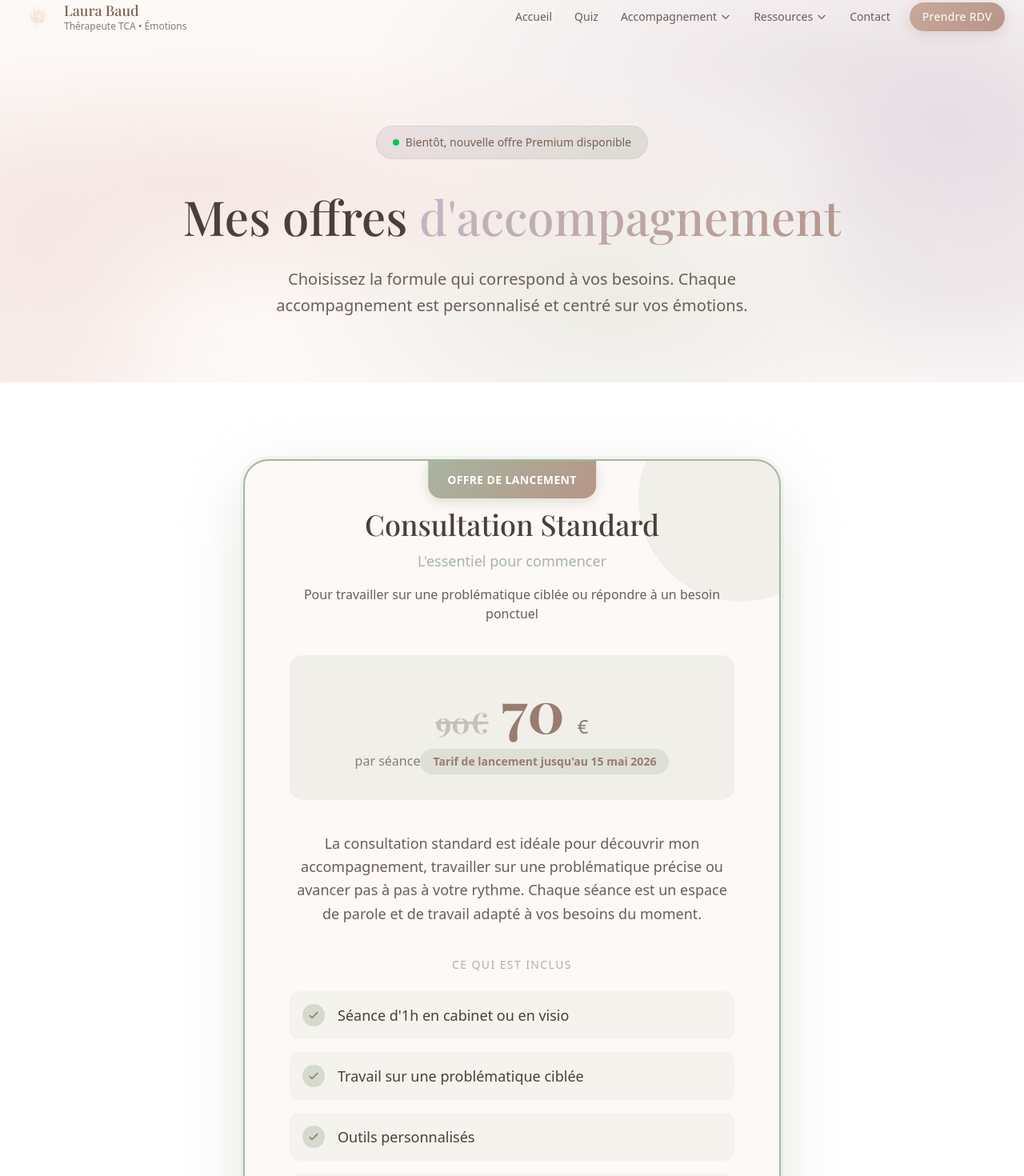
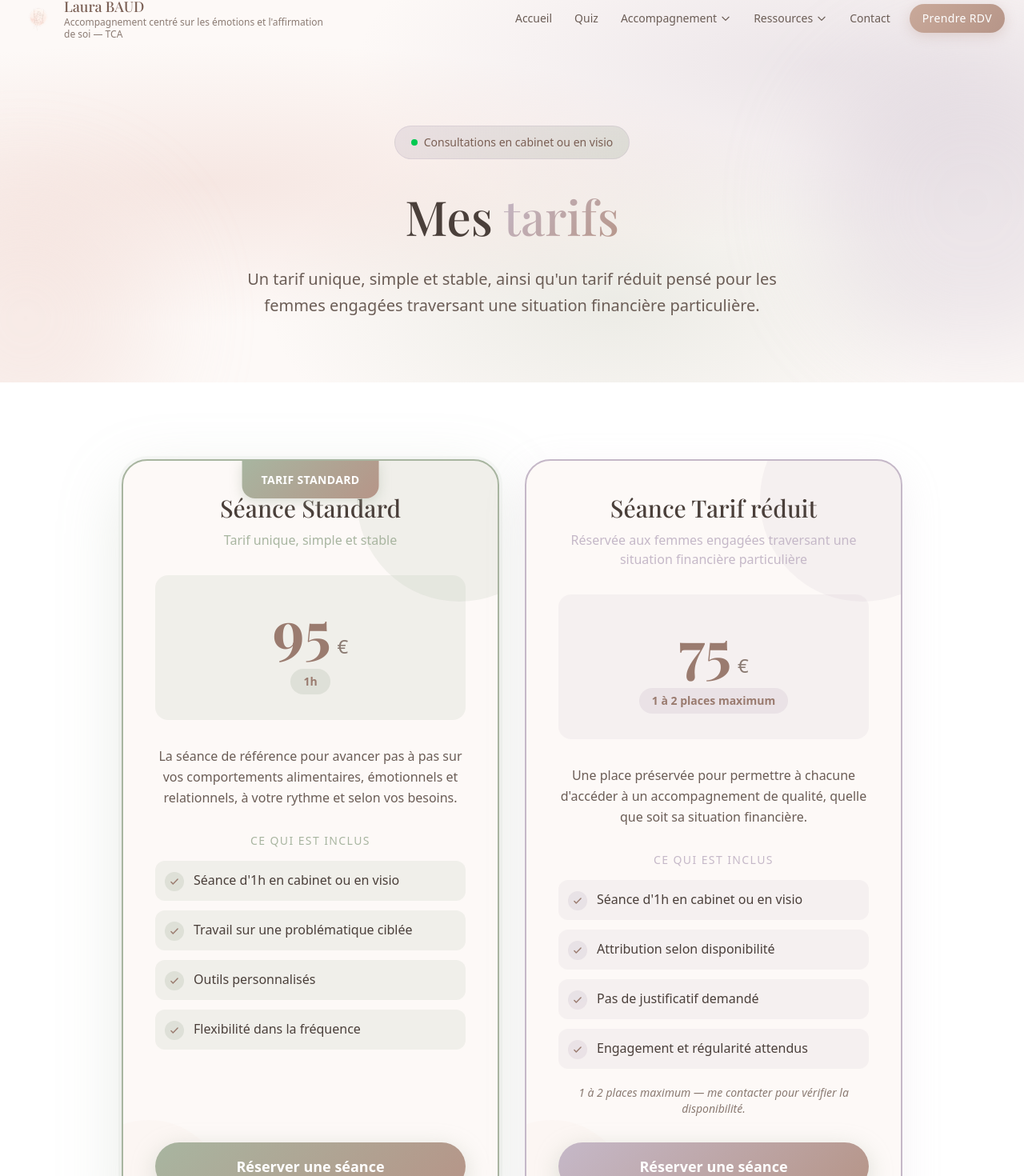
Before and after one commit to flowxt/tca74, a Next.js app: page /offres in a window 1280 px wide. Shown: the part 19-1489 px from the top of the page at 80% size. Built offline with nearby package versions, Linux system fonts and the light colour scheme.

Commit message:
changement

```diff
--- a/app/actualites/page.tsx
+++ b/app/actualites/page.tsx
@@ -17,20 +17,12 @@ export const metadata: Metadata = {
 
 const actualites = [
   {
-    date: "Mars 2026",
+    date: "Mai 2026",
     type: "Nouveau",
-    title: "Offre de lancement — Consultation à 70€",
-    description: "Profitez d'un tarif de lancement exceptionnel : la consultation standard est proposée à 70€ au lieu de 90€ jusqu'au 15 mai 2026. Le même accompagnement, la même qualité, à un tarif réduit pour bien démarrer ensemble.",
+    title: "Nouveaux tarifs — Séance Standard 95€ & Tarif réduit 75€",
+    description: "La séance standard passe à 95€ (1h), un tarif unique, simple et stable. Un tarif réduit à 75€ est également proposé (1 à 2 places maximum), réservé aux femmes engagées traversant une situation financière particulière — attribution selon disponibilité, sans justificatif demandé.",
     link: "/offres",
-    linkText: "Découvrir l'offre",
-  },
-  {
-    date: "Décembre 2025",
-    type: "Nouveau",
-    title: "Lancement de l'offre Premium",
-    description: "Une nouvelle formule d'accompagnement avec suivi personnalisé entre les séances. Idéale pour celles qui souhaitent un soutien continu.",
-    link: "/offres",
-    linkText: "Découvrir l'offre",
+    linkText: "Voir les tarifs",
   },
   {
     date: "Décembre 2025",
--- a/app/contact/page.tsx
+++ b/app/contact/page.tsx
@@ -49,10 +49,16 @@ const contactInfo = [
 
 const services = [
   {
-    title: "Consultation Standard",
-    price: "70€",
+    title: "Séance Standard",
+    price: "95€",
     duration: "1h",
-    desc: "Offre de lancement (au lieu de 90€) — jusqu'au 15 mai",
+    desc: "Tarif unique, simple et stable.",
+  },
+  {
+    title: "Séance Tarif réduit",
+    price: "75€",
+    duration: "1 à 2 places maximum",
+    desc: "Réservée aux femmes engagées traversant une situation financière particulière. Attribution selon disponibilité, pas de justificatif demandé.",
   },
   {
     title: "Groupe de paroles TCA",
--- a/app/faq/page.tsx
+++ b/app/faq/page.tsx
@@ -168,7 +168,7 @@ Si nécessaire, je peux vous orienter vers un professionnel adapté (psychologue
       },
       {
         question: "Quelles sont les conditions d'annulation ou de report ?",
-        answer: `• Toute séance annulée ou décalée **moins de 24h à l'avance** entraîne une indemnité de **40€**, quelle que soit la formule choisie (standard ou premium)
+        answer: `• Toute séance annulée ou décalée **moins de 24h à l'avance** entraîne une indemnité de **40€**, quelle que soit la formule choisie
 • Cette règle **ne s'applique pas à la première séance**
 • En cas de problème personnel ou de santé important, la règle reste en vigueur, mais je me réserve le droit d'appliquer ou non l'indemnité selon la situation`,
       },
--- a/app/haute-sensibilite/page.tsx
+++ b/app/haute-sensibilite/page.tsx
@@ -312,7 +312,7 @@ export default function HauteSensibilitePage() {
                       <div className="text-xs" style={{ color: "var(--text-light)" }}>Durée</div>
                     </div>
                     <div>
-                      <div className="text-2xl font-semibold" style={{ color: "var(--brun-doux)" }}>90€</div>
+                      <div className="text-2xl font-semibold" style={{ color: "var(--brun-doux)" }}>95€</div>
                       <div className="text-xs" style={{ color: "var(--text-light)" }}>Tarif</div>
                     </div>
                     <div>
--- a/app/offres/OfferCards.tsx
+++ b/app/offres/OfferCards.tsx
@@ -1,140 +1,138 @@
 "use client";
 
-import Link from "next/link";
+type Offer = {
+  id: string;
+  name: string;
+  tagline: string;
+  price: number;
+  duration: string;
+  description: string;
+  features: string[];
+  note?: string;
+  highlight: boolean;
+  gradient: string;
+  accentColor: string;
+  badgeBg: string;
+  pillBg: string;
+};
 
-/*
- * ============================================================
- * OFFRE PREMIUM — À RÉACTIVER APRÈS LE 15 MAI 2026
- * ============================================================
- * Pour remettre la page initiale avec Standard (90€) + Premium (130€) :
- * 1. Décommenter le bloc PREMIUM_OFFER ci-dessous
- * 2. Remplacer le composant OfferCards par la version multi-onglets
- *    (voir le fichier OfferCards.backup.tsx ou l'historique git)
- * 3. Retirer le prix barré et la mention "offre de lancement"
- *
- * PREMIUM_OFFER:
- * {
- *   id: "premium",
- *   tabLabel: "Premium",
- *   name: "Accompagnement Premium",
- *   price: 130,
- *   tagline: "L'expérience complète",
- *   description: "Un suivi renforcé pour celles et ceux qui souhaitent aller plus loin",
- *   longDescription:
- *     "L'accompagnement premium est conçu pour vous offrir un soutien continu entre les séances. Grâce aux mails de suivi, vous restez connectée à votre travail thérapeutique et pouvez avancer plus efficacement vers vos objectifs.",
- *   features: [
- *     { text: "Séance d'1h en cabinet ou en visio", included: true },
- *     { text: "Travail sur une problématique ciblée", included: true },
- *     { text: "Outils personnalisés", included: true },
- *     { text: "Flexibilité dans la fréquence", included: true },
- *     { text: "2 mails de suivi personnalisés", included: true, highlight: true },
- *     { text: "Accompagnement continu", included: true, highlight: true },
- *   ],
- *   mailRules: [
- *     "2 mails de clarification après la séance",
- *     "À utiliser dans les 15 jours",
- *     "1 question ciblée par mail",
- *     "Réponses personnalisées, apportant un éclairage précis et posé",
- *     "Un cadre clair pour vous offrir une réponse de qualité",
- *     "Les mails non utilisés dans les 15 jours ne sont ni reportables ni déductibles",
- *   ],
- *   cta: "Choisir le Premium",
- *   gradient: "linear-gradient(135deg, var(--accent-lavande) 0%, var(--brun-doux) 100%)",
- *   accentColor: "var(--accent-lavande)",
- *   featureBg: "rgba(197, 184, 200, 0.08)",
- * }
- * ============================================================
- */
-
-const features = [
-  { text: "Séance d'1h en cabinet ou en visio", included: true },
-  { text: "Travail sur une problématique ciblée", included: true },
-  { text: "Outils personnalisés", included: true },
-  { text: "Flexibilité dans la fréquence", included: true },
+const offers: Offer[] = [
+  {
+    id: "standard",
+    name: "Séance Standard",
+    tagline: "Tarif unique, simple et stable",
+    price: 95,
+    duration: "1h",
+    description:
+      "La séance de référence pour avancer pas à pas sur vos comportements alimentaires, émotionnels et relationnels, à votre rythme et selon vos besoins.",
+    features: [
+      "Séance d'1h en cabinet ou en visio",
+      "Travail sur une problématique ciblée",
+      "Outils personnalisés",
+      "Flexibilité dans la fréquence",
+    ],
+    highlight: true,
+    gradient: "linear-gradient(135deg, var(--accent-sage) 0%, var(--brun-doux) 100%)",
+    accentColor: "var(--accent-sage)",
+    badgeBg: "rgba(168, 181, 160, 0.15)",
+    pillBg: "rgba(168, 181, 160, 0.25)",
+  },
+  {
+    id: "reduit",
+    name: "Séance Tarif réduit",
+    tagline: "Réservée aux femmes engagées traversant une situation financière particulière",
+    price: 75,
+    duration: "1 à 2 places maximum",
+    description:
+      "Une place préservée pour permettre à chacune d'accéder à un accompagnement de qualité, quelle que soit sa situation financière.",
+    features: [
+      "Séance d'1h en cabinet ou en visio",
+      "Attribution selon disponibilité",
+      "Pas de justificatif demandé",
+      "Engagement et régularité attendus",
+    ],
+    note: "1 à 2 places maximum — me contacter pour vérifier la disponibilité.",
+    highlight: false,
+    gradient: "linear-gradient(135deg, var(--accent-lavande) 0%, var(--brun-doux) 100%)",
+    accentColor: "var(--accent-lavande)",
+    badgeBg: "rgba(197, 184, 200, 0.15)",
+    pillBg: "rgba(197, 184, 200, 0.25)",
+  },
 ];
 
 export default function OfferCards() {
   return (
-    <div className="max-w-2xl mx-auto">
-      {/* Carte unique — Offre de lancement */}
+    <div className="grid md:grid-cols-2 gap-8 max-w-5xl mx-auto">
+      {offers.map((offer) => (
         <div
-        className="relative rounded-[2rem] overflow-hidden"
+          key={offer.id}
+          className="relative rounded-[2rem] overflow-hidden flex flex-col"
           style={{
             background: "var(--bg-cream)",
-          border: "2px solid var(--accent-sage)",
-          boxShadow: "0 25px 80px rgba(168, 181, 160, 0.3), 0 0 0 4px rgba(168, 181, 160, 0.1)",
+            border: `2px solid ${offer.accentColor}`,
+            boxShadow: offer.highlight
+              ? "0 25px 80px rgba(168, 181, 160, 0.25), 0 0 0 4px rgba(168, 181, 160, 0.08)"
+              : "0 15px 50px rgba(197, 184, 200, 0.18)",
           }}
         >
-        {/* Badge offre de lancement */}
           <div className="absolute inset-0 overflow-hidden pointer-events-none">
             <div
               className="absolute -top-20 -right-20 w-64 h-64 rounded-full opacity-15"
-            style={{ background: "var(--accent-sage)" }}
+              style={{ background: offer.accentColor }}
             />
             <div
               className="absolute -bottom-16 -left-16 w-48 h-48 rounded-full opacity-10"
               style={{ background: "var(--peche)" }}
             />
           </div>
+
+          {offer.highlight && (
             <div
-          className="absolute top-0 left-1/2 -translate-x-1/2 px-6 py-2.5"
+              className="absolute top-0 left-1/2 -translate-x-1/2 px-6 py-2.5 z-10"
               style={{
-            background: "linear-gradient(135deg, var(--accent-sage) 0%, var(--brun-doux) 100%)",
+                background: offer.gradient,
                 borderRadius: "0 0 16px 16px",
                 boxShadow: "0 4px 15px rgba(168, 181, 160, 0.4)",
               }}
             >
               <span className="text-sm font-bold tracking-wide text-white">
-            OFFRE DE LANCEMENT
+                TARIF STANDARD
               </span>
             </div>
+          )}
 
-        <div className="relative p-6 md:p-10 lg:p-14 pt-16 md:pt-20">
-          {/* Header */}
-          <div className="text-center mb-8 md:mb-10">
+          <div className={`relative p-6 md:p-8 lg:p-10 flex flex-col flex-1 ${offer.highlight ? "pt-16 md:pt-20" : "pt-10 md:pt-12"}`}>
+            <div className="text-center mb-6 md:mb-8">
               <h2
-              className="text-2xl md:text-3xl lg:text-4xl font-bold mb-2"
+                className="text-2xl md:text-3xl font-bold mb-2"
                 style={{
                   fontFamily: "var(--font-playfair)",
                   color: "var(--text-dark)",
                 }}
               >
-              Consultation Standard
+                {offer.name}
               </h2>
               <p
-              className="text-base md:text-lg font-medium mb-3 md:mb-4"
-              style={{ color: "var(--accent-sage)" }}
+                className="text-sm md:text-base font-medium"
+                style={{ color: offer.accentColor }}
               >
-              L'essentiel pour commencer
-            </p>
-            <p className="text-sm md:text-base" style={{ color: "var(--text-medium)" }}>
-              Pour travailler sur une problématique ciblée ou répondre à un besoin ponctuel
+                {offer.tagline}
               </p>
             </div>
 
-          {/* Prix avec ancien prix barré */}
             <div
-            className="text-center py-6 md:py-8 mb-8 md:mb-10 rounded-2xl"
-            style={{ background: "rgba(168, 181, 160, 0.15)" }}
+              className="text-center py-6 md:py-8 mb-6 md:mb-8 rounded-2xl"
+              style={{ background: offer.badgeBg }}
             >
-            <div className="flex items-baseline justify-center gap-3 md:gap-4">
+              <div className="flex items-baseline justify-center gap-2">
                 <span
-                className="text-2xl md:text-4xl font-bold line-through opacity-40"
-                style={{
-                  fontFamily: "var(--font-playfair)",
-                  color: "var(--text-light)",
-                }}
-              >
-                90€
-              </span>
-              <span
-                className="text-5xl md:text-7xl font-bold"
+                  className="text-5xl md:text-6xl lg:text-7xl font-bold"
                   style={{
                     fontFamily: "var(--font-playfair)",
                     color: "var(--brun)",
                   }}
                 >
-                70
+                  {offer.price}
                 </span>
                 <span
                   className="text-xl md:text-2xl"
@@ -143,100 +141,90 @@ export default function OfferCards() {
                   €
                 </span>
               </div>
-            <span className="text-sm md:text-base" style={{ color: "var(--text-light)" }}>
-              par séance
-            </span>
               <div
                 className="mt-3 inline-block px-4 py-1.5 rounded-full text-xs md:text-sm font-semibold"
-              style={{ background: "rgba(168, 181, 160, 0.25)", color: "var(--brun)" }}
+                style={{ background: offer.pillBg, color: "var(--brun)" }}
               >
-              Tarif de lancement jusqu'au 15 mai 2026
+                {offer.duration}
               </div>
             </div>
 
-          {/* Description longue */}
             <p
-            className="mb-8 md:mb-10 text-base md:text-lg leading-relaxed text-center"
+              className="mb-6 md:mb-8 text-sm md:text-base leading-relaxed text-center"
               style={{ color: "var(--text-medium)" }}
             >
-            La consultation standard est idéale pour découvrir mon accompagnement,
-            travailler sur une problématique précise ou avancer pas à pas à votre rythme.
-            Chaque séance est un espace de parole et de travail adapté à vos besoins du moment.
+              {offer.description}
             </p>
 
-          {/* Features */}
-          <div className="mb-8 md:mb-10">
+            <div className="mb-6 md:mb-8 flex-1">
               <h3
-              className="text-xs md:text-sm font-bold tracking-widest uppercase mb-4 md:mb-6 text-center"
-              style={{ color: "var(--accent-sage)" }}
+                className="text-xs md:text-sm font-bold tracking-widest uppercase mb-4 text-center"
+                style={{ color: offer.accentColor }}
               >
                 Ce qui est inclus
               </h3>
-            <div className="space-y-3 md:space-y-4">
-              {features.map((feature, i) => (
+              <div className="space-y-3">
+                {offer.features.map((feature, i) => (
                   <div
                     key={i}
-                  className="flex items-start md:items-center gap-3 md:gap-4 p-3 md:p-4 rounded-xl"
-                  style={{ background: "rgba(168, 181, 160, 0.1)" }}
+                    className="flex items-start gap-3 p-3 rounded-xl"
+                    style={{ background: offer.badgeBg }}
                   >
                     <div
-                    className="w-6 h-6 md:w-7 md:h-7 rounded-full flex items-center justify-center shrink-0 mt-0.5 md:mt-0"
-                    style={{
-                      background: feature.included
-                        ? "rgba(168, 181, 160, 0.4)"
-                        : "rgba(200, 200, 200, 0.2)",
-                    }}
+                      className="w-6 h-6 rounded-full flex items-center justify-center shrink-0 mt-0.5"
+                      style={{ background: offer.pillBg }}
                     >
-                    {feature.included ? (
                       <svg
-                        className="w-3.5 h-3.5 md:w-4 md:h-4"
+                        className="w-3.5 h-3.5"
                         style={{ color: "var(--brun)" }}
                         fill="none"
                         stroke="currentColor"
                         viewBox="0 0 24 24"
                       >
-                        <path strokeLinecap="round" strokeLinejoin="round" strokeWidth={2.5} d="M5 13l4 4L19 7" />
+                        <path
+                          strokeLinecap="round"
+                          strokeLinejoin="round"
+                          strokeWidth={2.5}
+                          d="M5 13l4 4L19 7"
+                        />
                       </svg>
-                    ) : (
-                      <svg
-                        className="w-3.5 h-3.5 md:w-4 md:h-4"
-                        style={{ color: "rgba(150, 150, 150, 0.5)" }}
-                        fill="none"
-                        stroke="currentColor"
-                        viewBox="0 0 24 24"
-                      >
-                        <path strokeLinecap="round" strokeLinejoin="round" strokeWidth={2} d="M6 18L18 6M6 6l12 12" />
-                      </svg>
-                    )}
                     </div>
                     <span
-                    className="text-sm md:text-base lg:text-lg flex-1"
-                    style={{
-                      color: feature.included ? "var(--text-dark)" : "rgba(150, 150, 150, 0.5)",
-                      textDecoration: feature.included ? "none" : "line-through",
-                    }}
+                      className="text-sm md:text-base"
+                      style={{ color: "var(--text-dark)" }}
                     >
-                    {feature.text}
+                      {feature}
                     </span>
                   </div>
                 ))}
               </div>
+
+              {offer.note && (
+                <p
+                  className="mt-5 text-xs md:text-sm italic text-center"
+                  style={{ color: "var(--text-light)" }}
+                >
+                  {offer.note}
+                </p>
+              )}
             </div>
 
-          {/* CTA */}
-          <Link
-            href="/contact"
-            className="block w-full text-center py-4 md:py-5 px-6 md:px-8 rounded-full font-bold text-base md:text-xl transition-all duration-300 hover:scale-[1.02]"
+            <a
+              href="https://ibookthedate.fr/therapeute/74000-annecy/laura-baud"
+              target="_blank"
+              rel="noopener noreferrer"
+              className="block w-full text-center py-4 px-6 rounded-full font-bold text-base md:text-lg transition-all duration-300 hover:scale-[1.02]"
               style={{
-              background: "linear-gradient(135deg, var(--accent-sage) 0%, var(--brun-doux) 100%)",
+                background: offer.gradient,
                 color: "white",
                 boxShadow: "0 8px 30px rgba(168, 181, 160, 0.4)",
               }}
             >
-            Réserver une consultation
-          </Link>
+              Réserver une séance
+            </a>
           </div>
         </div>
+      ))}
     </div>
   );
 }
--- a/app/offres/page.tsx
+++ b/app/offres/page.tsx
@@ -1,17 +1,16 @@
 import type { Metadata } from "next";
-import Link from "next/link";
 import OfferCards from "./OfferCards";
 
 export const metadata: Metadata = {
-  title: "Mes offres d'accompagnement | Tarifs consultations",
+  title: "Tarifs & accompagnement | Laura Baud",
   description:
-    "Découvrez mon offre d'accompagnement : consultation standard à 70€ (au lieu de 90€) — tarif de lancement jusqu'au 15 mai 2026. Séances en cabinet ou en visio.",
+    "Mes tarifs : séance standard à 95€ (1h) et séance à tarif réduit à 75€ — réservée aux femmes engagées traversant une situation financière particulière. Consultations en cabinet ou en visio.",
   keywords: [
     "tarifs thérapie",
     "consultation TCA",
-    "accompagnement premium",
     "prix séance",
     "thérapie hyperphagie",
+    "tarif réduit",
     "suivi personnalisé",
   ],
 };
@@ -41,14 +40,14 @@ export default function OffresPage() {
             }}
           >
             <span className="w-2 h-2 rounded-full bg-green-500 animate-pulse" />
-            Bientôt, nouvelle offre Premium disponible
+            Consultations en cabinet ou en visio
           </div>
 
           <h1
             className="text-4xl md:text-5xl lg:text-6xl font-medium mb-6"
             style={{ fontFamily: "var(--font-playfair)" }}
           >
-            Mes offres{" "}
+            Mes{" "}
             <span
               style={{
                 background: "linear-gradient(135deg, var(--accent-lavande) 0%, var(--brun-doux) 100%)",
@@ -56,7 +55,7 @@ export default function OffresPage() {
                 WebkitTextFillColor: "transparent",
               }}
             >
-              d'accompagnement
+              tarifs
             </span>
           </h1>
 
@@ -64,8 +63,8 @@ export default function OffresPage() {
             className="text-xl leading-relaxed max-w-2xl mx-auto"
             style={{ color: "var(--text-medium)" }}
           >
-            Choisissez la formule qui correspond à vos besoins.
-            Chaque accompagnement est personnalisé et centré sur vos émotions.
+            Un tarif unique, simple et stable, ainsi qu'un tarif réduit pensé pour
+            les femmes engagées traversant une situation financière particulière.
           </p>
         </div>
       </section>
--- a/components/AnimatedHome.tsx
+++ b/components/AnimatedHome.tsx
@@ -107,37 +107,37 @@ export default function AnimatedHome() {
 
           {/* Titre principal - Grande typographie */}
           <motion.h1
-            className="relative text-4xl md:text-5xl lg:text-6xl xl:text-7xl font-medium mb-4 leading-tight"
+            className="relative text-3xl md:text-4xl lg:text-5xl xl:text-6xl font-medium mb-6 leading-tight"
             style={{ fontFamily: "var(--font-playfair)", color: "var(--text-dark)" }}
             initial={{ opacity: 0, y: 30 }}
             animate={{ opacity: 1, y: 0 }}
             transition={{ duration: 0.6, delay: 0.3 }}
           >
-            Thérapeute TCA
+            Accompagnement centré sur les émotions
             <br />
-            <span style={{ color: "var(--brun-doux)" }}>Boulimie • Hyperphagie • Crises alimentaires</span>
+            <span style={{ color: "var(--brun-doux)" }}>et l'affirmation de soi</span>
           </motion.h1>
 
           {/* Sous-titre - spécialité */}
           <motion.p
-            className="text-lg md:text-xl font-medium mb-4"
+            className="text-lg md:text-xl font-medium mb-6 max-w-3xl mx-auto"
             style={{ color: "var(--brun)" }}
             initial={{ opacity: 0 }}
             animate={{ opacity: 1 }}
             transition={{ duration: 0.5, delay: 0.5 }}
           >
-            Accompagnement spécialisé des troubles alimentaires
+            Spécialisée en comportements alimentaires émotionnels (TCA, compulsions, hyperphagie).
           </motion.p>
 
           {/* Phrase d'accroche */}
           <motion.p
-            className="text-xl md:text-2xl leading-relaxed mb-8 max-w-3xl mx-auto"
+            className="text-lg md:text-xl leading-relaxed mb-8 max-w-3xl mx-auto"
             style={{ color: "var(--text-medium)" }}
             initial={{ opacity: 0 }}
             animate={{ opacity: 1 }}
             transition={{ duration: 0.5, delay: 0.6 }}
           >
-            Comprenez ce qui se cache derrière vos compulsions et retrouvez votre liberté !
+            Je vous accompagne à vous (re)trouver en comprenant la racine de vos comportements alimentaires, émotionnels ou relationnels.
           </motion.p>
 
           {/* CTA Buttons */}
--- a/components/Navigation.tsx
+++ b/components/Navigation.tsx
@@ -76,13 +76,13 @@ export default function Navigation() {
               className="block text-base md:text-lg font-medium leading-tight"
               style={{ color: "var(--brun-fonce)", fontFamily: "var(--font-playfair)" }}
             >
-              Laura Baud
+              Laura BAUD
             </span>
             <span
-              className="block text-xs leading-tight"
+              className="block text-xs leading-tight max-w-[280px] md:max-w-[340px]"
               style={{ color: "var(--text-light)" }}
             >
-              Thérapeute TCA • Émotions
+              Accompagnement centré sur les émotions et l'affirmation de soi — TCA
             </span>
           </div>
         </Link>
```
Lines whose indentation alone changed are shown as unchanged.
